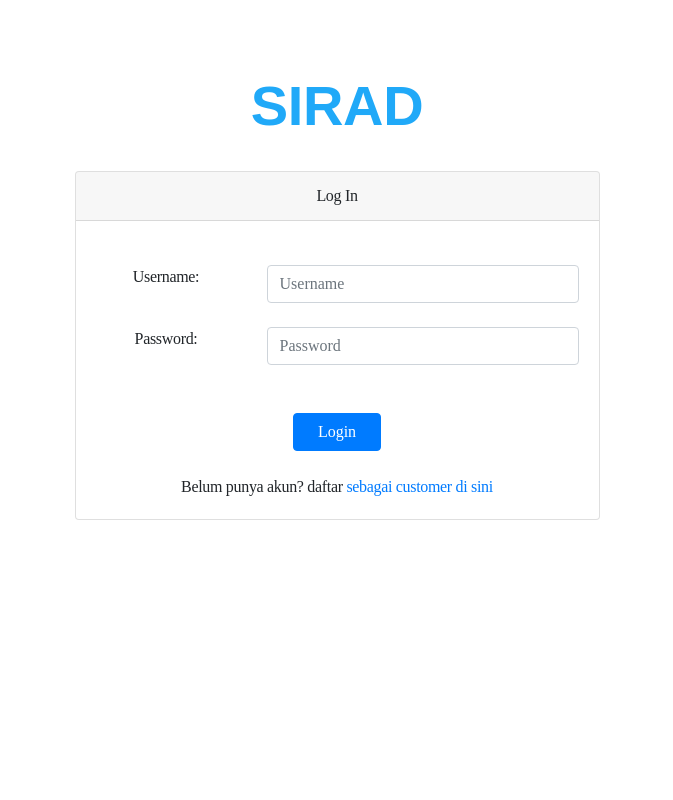
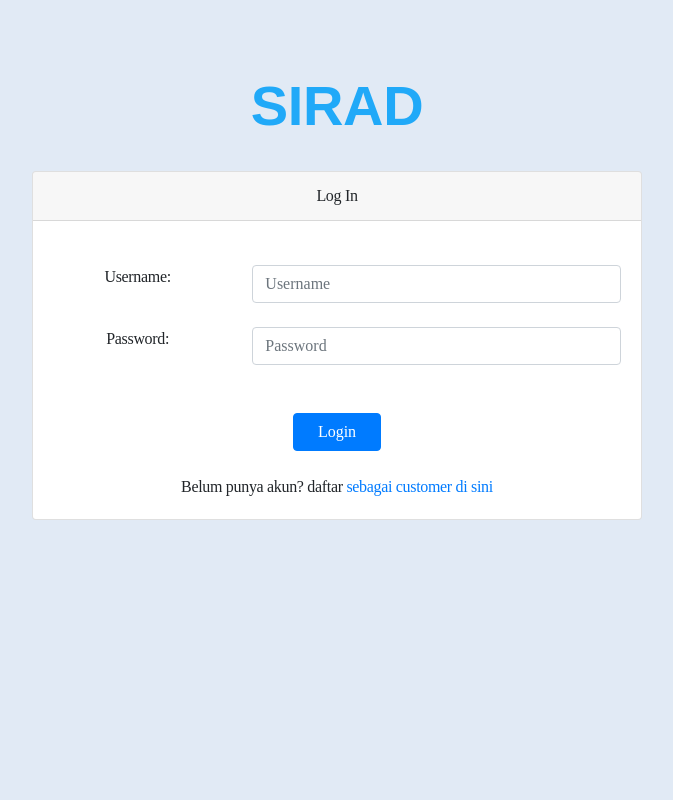
Before and after one commit to aikosulaiman/sirad-radhiyan, a Django app: page /login in a window 1280 px wide. Shown: the whole page, without its empty margins (303-976 px from the left). Run offline with Django 4.2, Linux system fonts and the light colour scheme; some web fonts are replaced.

Commit message:
update form login frontend

```diff
--- a/loginlogout/templates/login.html
+++ b/loginlogout/templates/login.html
@@ -1,16 +1,13 @@
 {% extends 'static.html' %} {% block content %}
-<div class="container">
 <!-- Outer Row -->
 <main id="main">
-        <section>
+    <section class="vh-100" style="background-color: #e1eaf5;">
         <div class="container-fluid text-center">
-                <br>
-                <br>
-                <br>
+            <br><br><br>
             <h2 style="color:#20a9f8;
                 font-family: 'Poppins', sans-serif;
                 font-size: 56px;
-                font-weight: 600;">SIRAD</h2>
+                font-weight: 700;">SIRAD</h2>
             <br>
             <div class="row justify-content-center">
                 <div class="col-md-6">
@@ -57,5 +54,4 @@
         </div>
     </section>
 </main>
-</div>
 {% endblock content %}
```
Also changed, not shown: 2 other files. Lines whose indentation alone changed are shown as unchanged.
